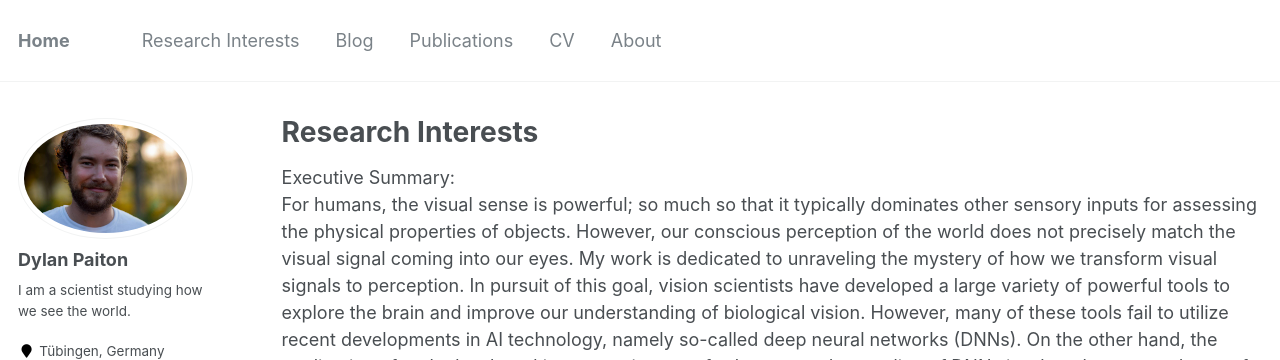
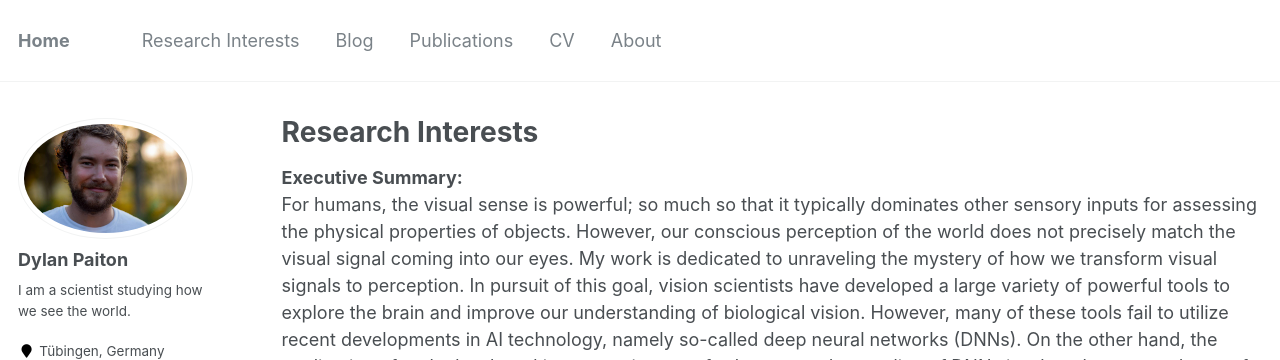
Before and after one commit to dpaiton/dpaiton.github.io, a Jekyll site: the page built from _pages/research.html, in a window 1280 px wide. Shown: the top 360 px of the page. Built offline with Jekyll 4.4.1, drawn with Linux system fonts in a browser that asks for light colours.

```diff
--- a/_pages/research.html
+++ b/_pages/research.html
@@ -7,7 +7,7 @@ author_profile: true
 
 {% include base_path %}
 
-<p><emph>Executive Summary:</emph><br>
+<p><strong>Executive Summary:</strong><br>
 For humans, the visual sense is powerful; so much so that it typically dominates other sensory inputs for assessing the physical properties of objects.
 However, our conscious perception of the world does not precisely match the visual signal coming into our eyes.
 My work is dedicated to unraveling the mystery of how we transform visual signals to perception.
```
